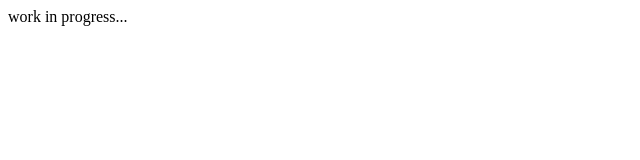
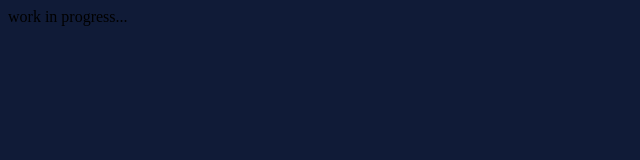
Before and after one commit to GDev96/Interactive-Portfolio, a plain HTML site: page index.html in a window 1280 px wide. Shown: the whole page, without its empty margins (0-640 px from the left). Drawn offline with Linux system fonts and the light colour scheme; files whose address does not match are found by name.

Commit message:
commit background color

```diff
--- a/index.html
+++ b/index.html
@@ -3,6 +3,7 @@
 <html>
     <head>
         <title>fratg.developer</title>
+        <link rel="stylesheet" href="C:\Users\fratt\Documents\GitHub\Interactive-Portfolio\stylesheet.css">
     </head>
     <body>
         <header>
--- a/stylesheet.css
+++ b/stylesheet.css
@@ -0,0 +1,3 @@
+body {
+    background-color: #101B37; /*sfondo: blu scuro*/
+}
```
